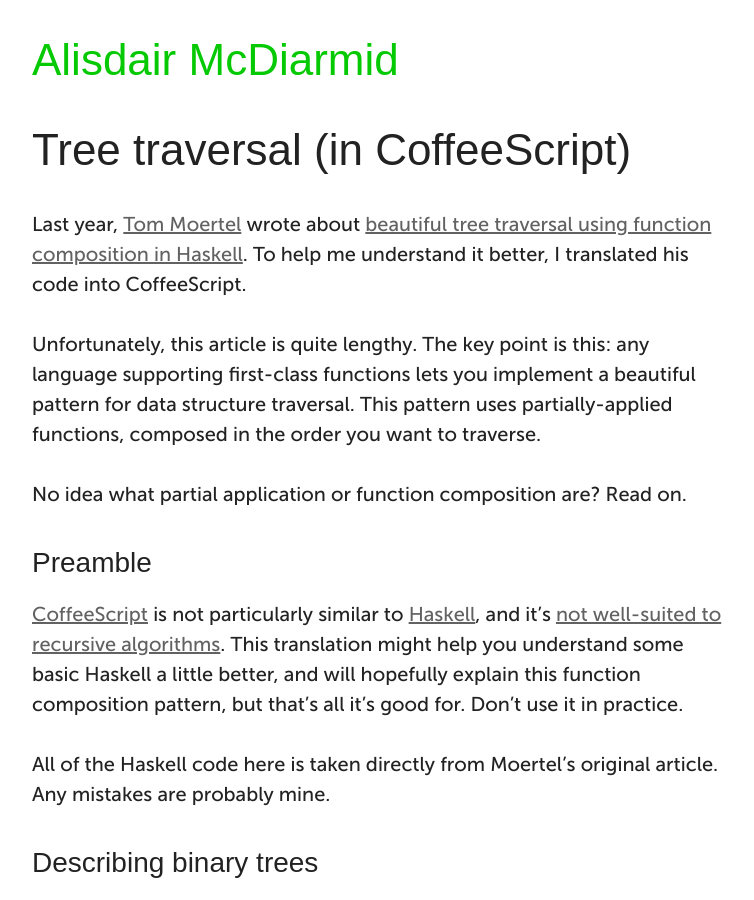
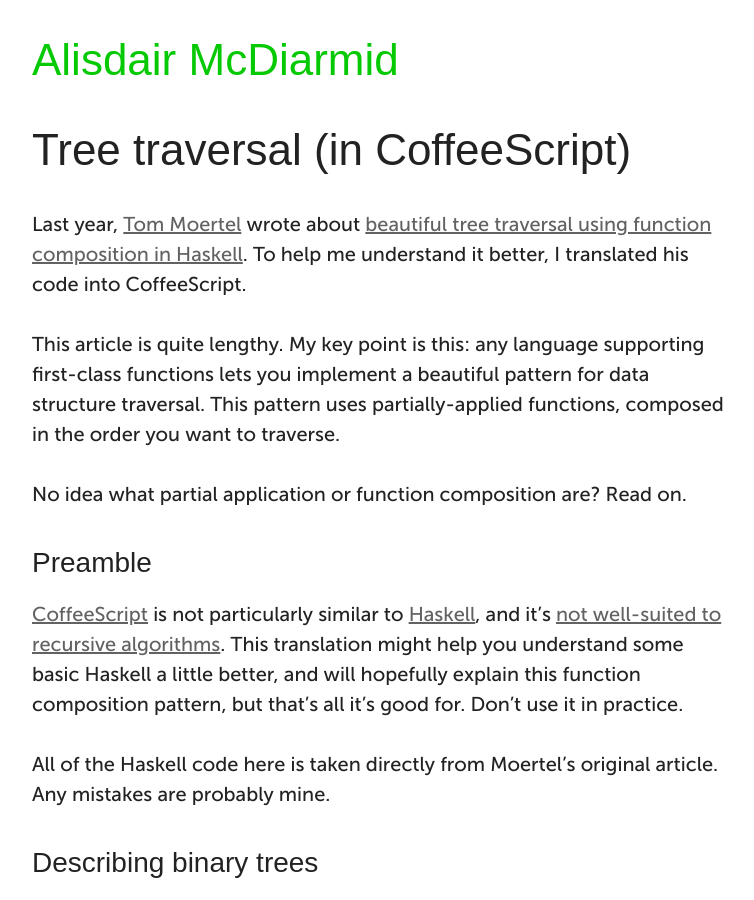
Before and after one commit to alisdair/alisdair.github.com, a Jekyll site: the page built from _posts/2013-03-05-the-inner-beauty-of-tree-traversals-in-coffeescript.md, in a window 1280 px wide and 900 px high. Shown: the whole window, without its empty margins (258-1012 px from the left). Built offline with Jekyll 4.4.1, drawn with Linux system fonts in a browser that asks for light colours; some web fonts are replaced; Markdown is read by kramdown in place of the engine named in the settings.

Commit message:
Copy edit.

```diff
--- a/_posts/2013-03-05-the-inner-beauty-of-tree-traversals-in-coffeescript.md
+++ b/_posts/2013-03-05-the-inner-beauty-of-tree-traversals-in-coffeescript.md
@@ -10,7 +10,7 @@
 [tom]: http://blog.moertel.com/about.html
 [post]: http://blog.moertel.com/posts/2012-01-26-the-inner-beauty-of-tree-traversals.html
 
-Unfortunately, this article is quite lengthy. The key point is this: any language supporting first-class functions lets you implement a beautiful pattern for data structure traversal. This pattern uses partially-applied functions, composed in the order you want to traverse.
+This article is quite lengthy. My key point is this: any language supporting first-class functions lets you implement a beautiful pattern for data structure traversal. This pattern uses partially-applied functions, composed in the order you want to traverse.
 
 No idea what partial application or function composition are? Read on.
 
```
